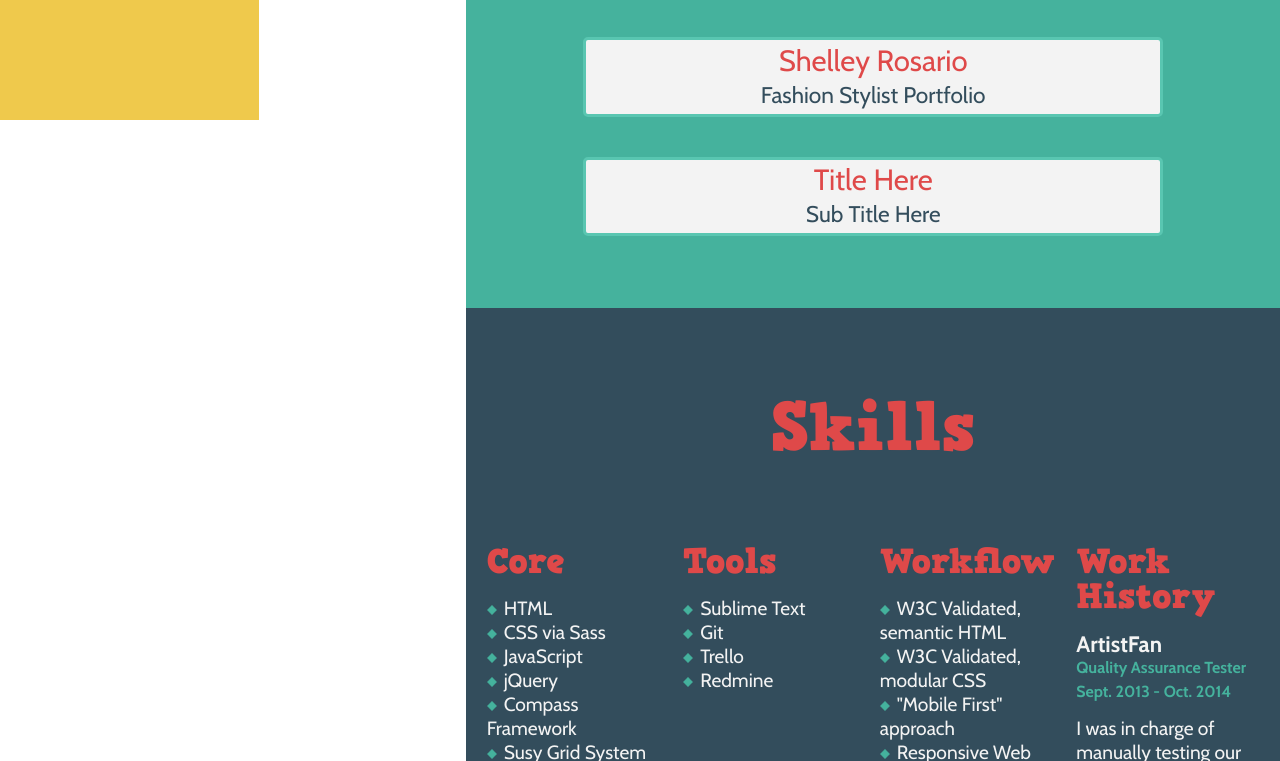
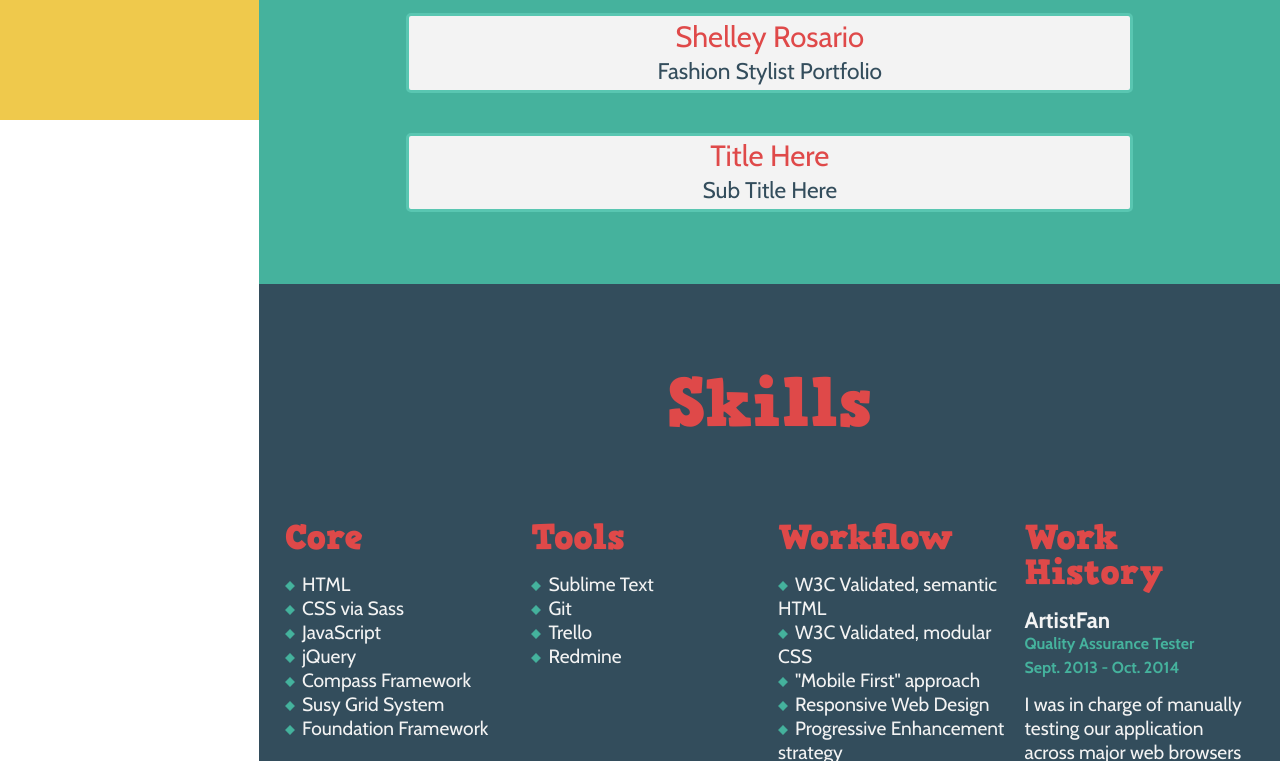
Before and after one commit to jpespinal/portfolio, a plain HTML site: page index.html in a window 1280 px wide. Shown: the part 680-1441 px from the top of the page. Drawn offline with nearby package versions, Linux system fonts and the light colour scheme.

Commit message:
Fixing layout issue from previous commit.

```diff
--- a/sass/_layout.scss
+++ b/sass/_layout.scss
@@ -218,8 +218,12 @@
 
     // Main Section. //
 
-    #main, .full-section, #bottom {
+    #main, #bottom {
         @include span(12 of 15 last);
+    }
+
+    .full-section {
+        @include span(12 of 12);
     }
 
     // Skills Section. //
```
Also changed, not shown: stylesheets/style.css.
